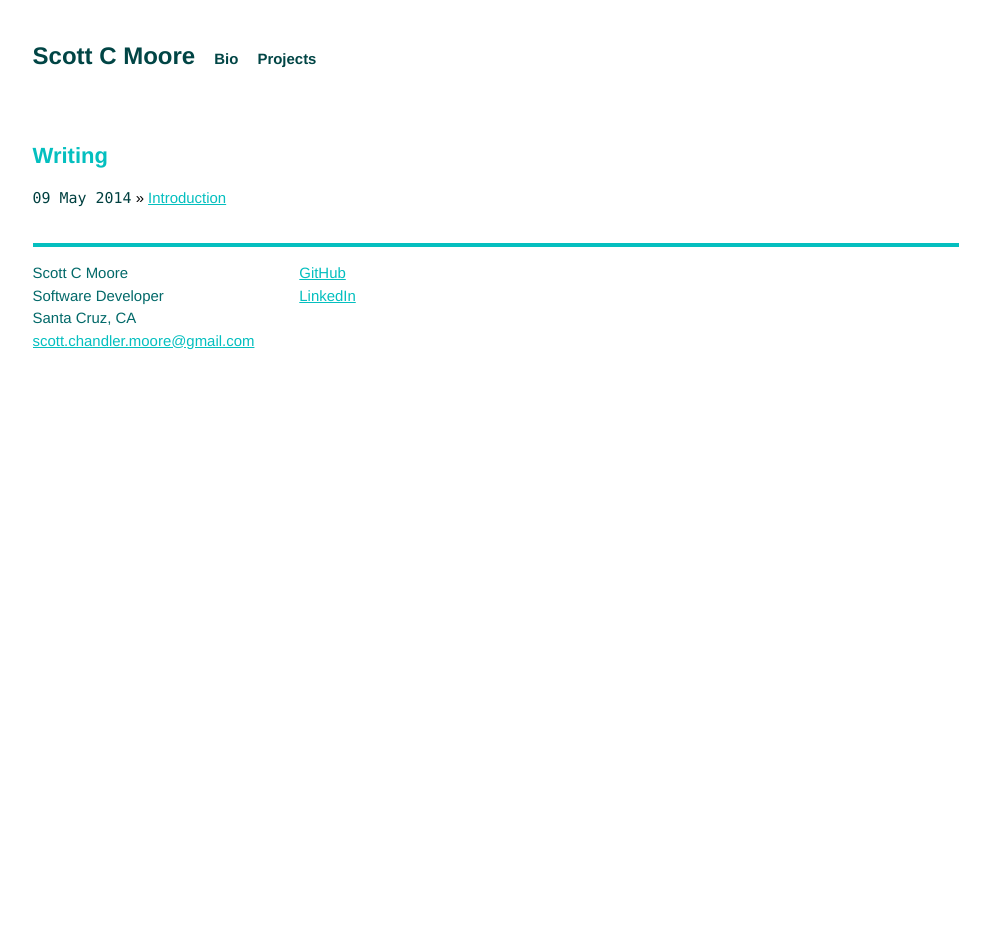
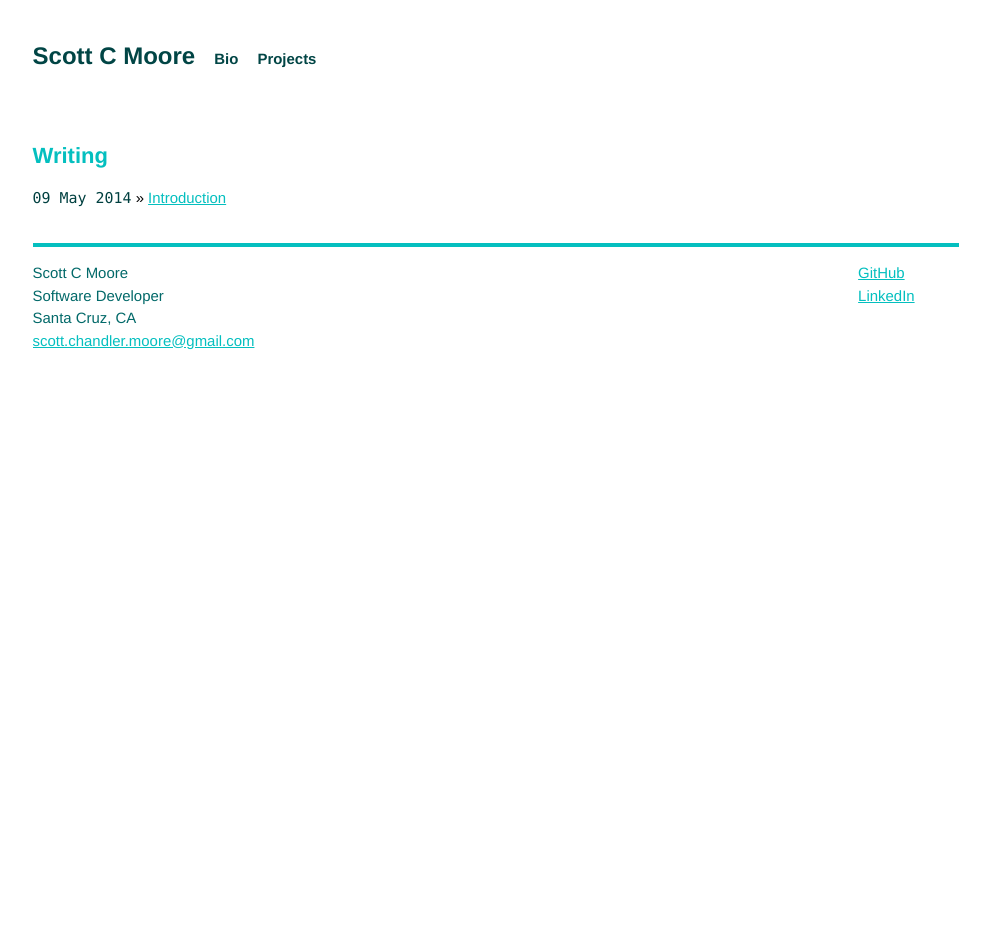
Before and after one commit to scottcmoore/scottcmoore.github.io, a Jekyll site: the page built from index.html, in a window 1280 px wide. Shown: the whole page, without its empty margins (144-1134 px from the left). Built offline with Jekyll 4.4.1, drawn with Linux system fonts in a browser that asks for light colours; Markdown is read by kramdown in place of the engine named in the settings.

Commit message:
Float social footer links right.

```diff
--- a/_layouts/default.html
+++ b/_layouts/default.html
@@ -35,7 +35,7 @@
                 <a href="mailto:scott.chandler.moore@gmail.com">scott.chandler.moore@gmail.com</a>
               </p>
             </div>
-            <div class="contact">
+            <div class="contact social">
               <p>
                 <a href="https://github.com/scottcmoore">GitHub</a><br />
                 <a href="http://www.linkedin.com/pub/scott-moore/13/534/277/">LinkedIn</a><br />
--- a/css/main.css
+++ b/css/main.css
@@ -70,9 +70,10 @@ h2 {
 }
 
 .footer {
+  border-top: 4px solid #04BFBF;
+  clear: both;
+  color: #026969;
   font-size: 100%;
-  color: #026969;
-  border-top: 4px solid #04BFBF;
   margin-top: 2em;
   overflow: hidden;
 }
@@ -80,6 +81,10 @@ h2 {
 .footer .contact {
   float: left;
   margin-right: 3em;
+}
+
+.footer .social {
+  float: right;
 }
 
 .footer .contact a         { color: #04BFBF; }
```
